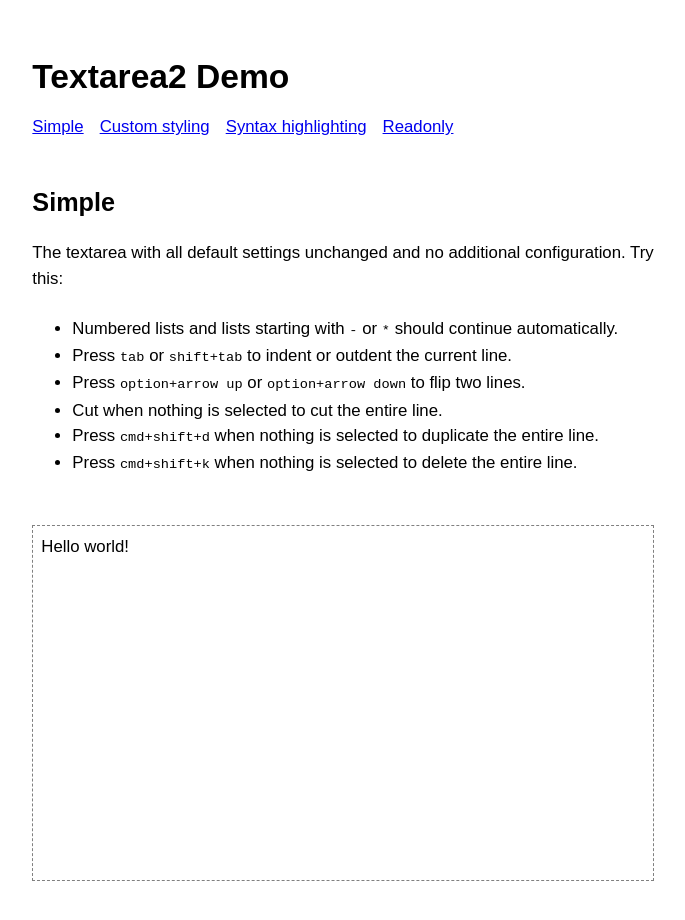
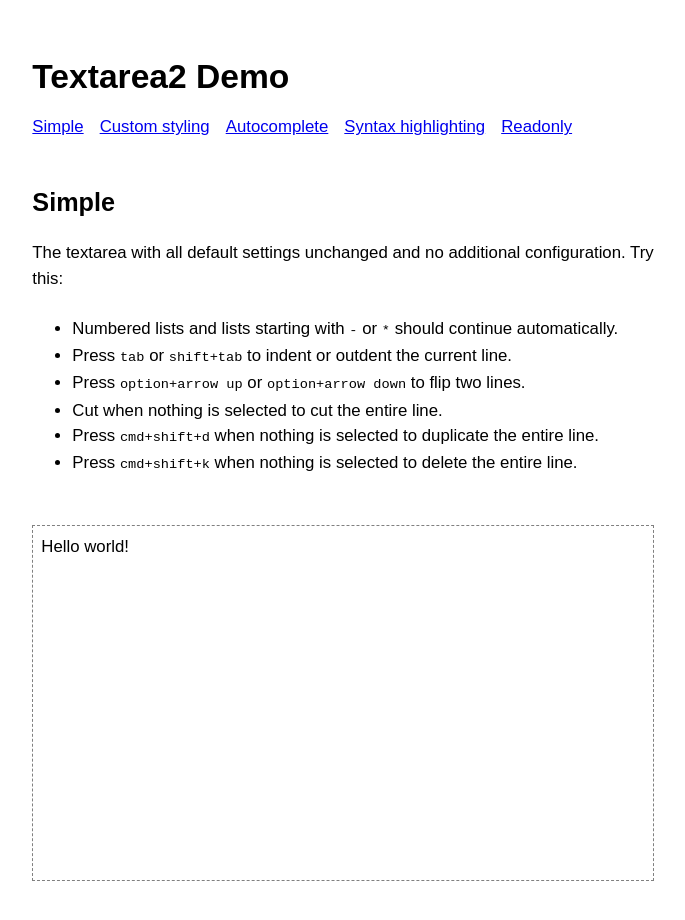
Before and after one commit to andreasphil/vue-textarea2, a Vue app: page /#simple in a window 1280 px wide. Shown: the top 920 px of the page, without its empty margins (297-982 px from the left). Built offline with nearby package versions, Linux system fonts and the light colour scheme.

Commit message:
docs: add demo page for autocomplete

```diff
--- a/src/App.vue
+++ b/src/App.vue
@@ -1,4 +1,5 @@
 <script setup lang="ts">
+import AutocompleteDemo from "@/demo/AutocompleteDemo.vue";
 import CustomStylingDemo from "@/demo/CustomStylingDemo.vue";
 import ReadonlyDemo from "@/demo/ReadonlyDemo.vue";
 import SimpleDemo from "@/demo/SimpleDemo.vue";
@@ -39,6 +40,9 @@ onMounted(() => {
           <a href="#custom-styling">Custom styling</a>
         </li>
         <li>
+          <a href="#autocomplete">Autocomplete</a>
+        </li>
+        <li>
           <a href="#syntax-highlighting">Syntax highlighting</a>
         </li>
         <li>
@@ -48,6 +52,7 @@ onMounted(() => {
     </nav>
     <SimpleDemo v-if="route === '#simple'" />
     <CustomStylingDemo v-else-if="route === '#custom-styling'" />
+    <AutocompleteDemo v-else-if="route === '#autocomplete'" />
     <SyntaxHighlightingDemo v-else-if="route === '#syntax-highlighting'" />
     <ReadonlyDemo v-else-if="route === '#readonly'" />
   </main>
@@ -65,19 +70,38 @@ main {
   margin: auto;
   max-width: 70ch;
   padding: 4rem 1rem;
-  > :first-child { margin-top: 0; }
-  > :last-child { margin-bottom: 0; }
+  > :first-child {
+    margin-top: 0;
+  }
+  > :last-child {
+    margin-bottom: 0;
+  }
 }
 
-h1, h2, h3, h4, h5, h6 {
+h1,
+h2,
+h3,
+h4,
+h5,
+h6 {
   margin: 2em 0 1rem;
 }
 
-article, blockquote, header, footer, ol, ul, hr, p, pre {
+article,
+blockquote,
+header,
+footer,
+ol,
+ul,
+hr,
+p,
+pre {
   margin: 1.5em 0;
 }
 
-*, ::before, ::after {
+*,
+::before,
+::after {
   box-sizing: border-box;
 }
 
--- /dev/null
+++ b/src/demo/AutocompleteDemo.vue
@@ -0,0 +1,42 @@
+<script setup lang="ts">
+import Textarea2, { AutoComplete } from "@/components/Textarea2.vue";
+import { ref } from "vue";
+import Demo from "./Demo.vue";
+
+const text = ref("");
+
+const autocomplete: AutoComplete[] = [
+  {
+    trigger: "/",
+    id: "slashcommand",
+    commands: [
+      { id: "example1", name: "Lion 🦁" },
+      { id: "example2", name: "Bear 🧸" },
+      { id: "example3", name: "Fish 🐟" },
+      { id: "example4", name: "Bird 🦆" },
+      { id: "example5", name: "Dog 🐕‍🦺" },
+    ],
+  },
+];
+</script>
+
+<template>
+  <Demo title="Autocomplete">
+    <template #description></template>
+
+    <Textarea2 v-model="text" :autocomplete />
+  </Demo>
+</template>
+
+<style>
+menu {
+  margin: 0;
+  padding: 0.5rem 1rem;
+  background-color: white;
+  border: 1px solid black;
+
+  li {
+    list-style-type: none;
+  }
+}
+</style>
```
